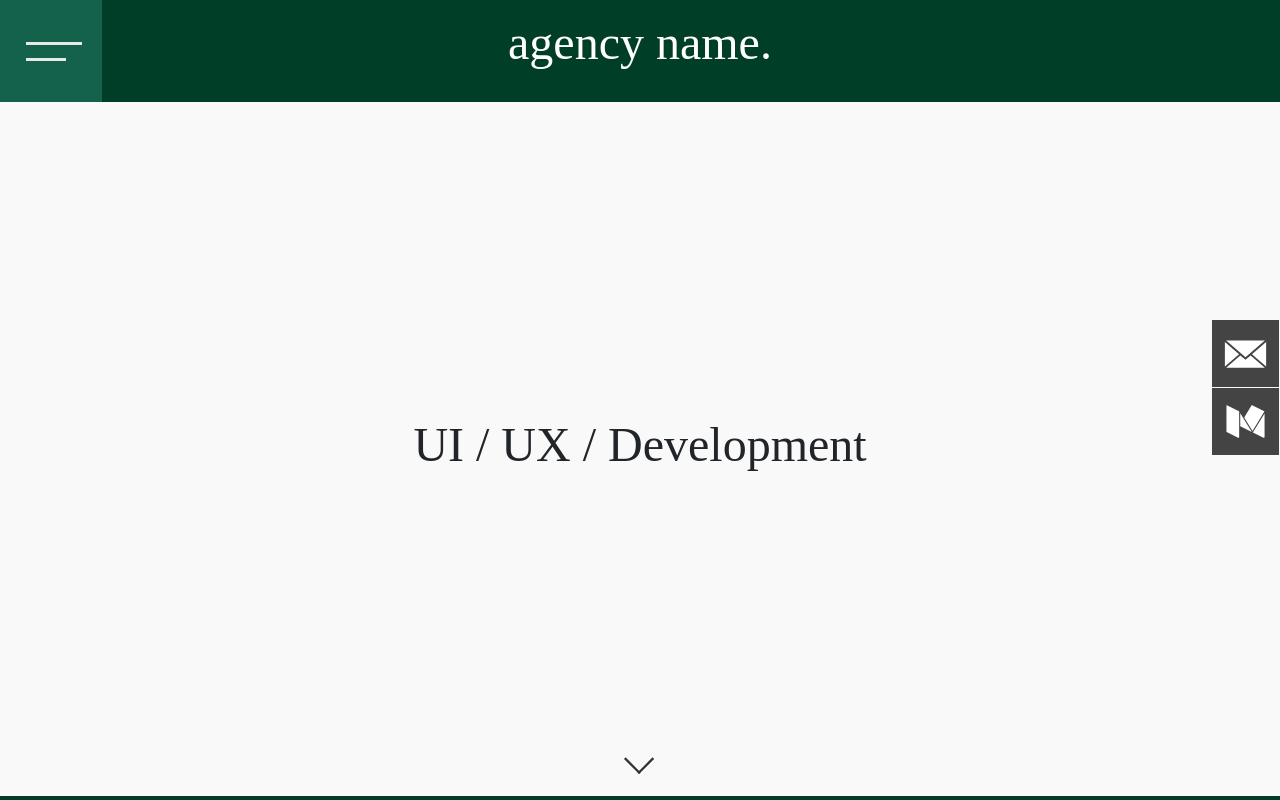
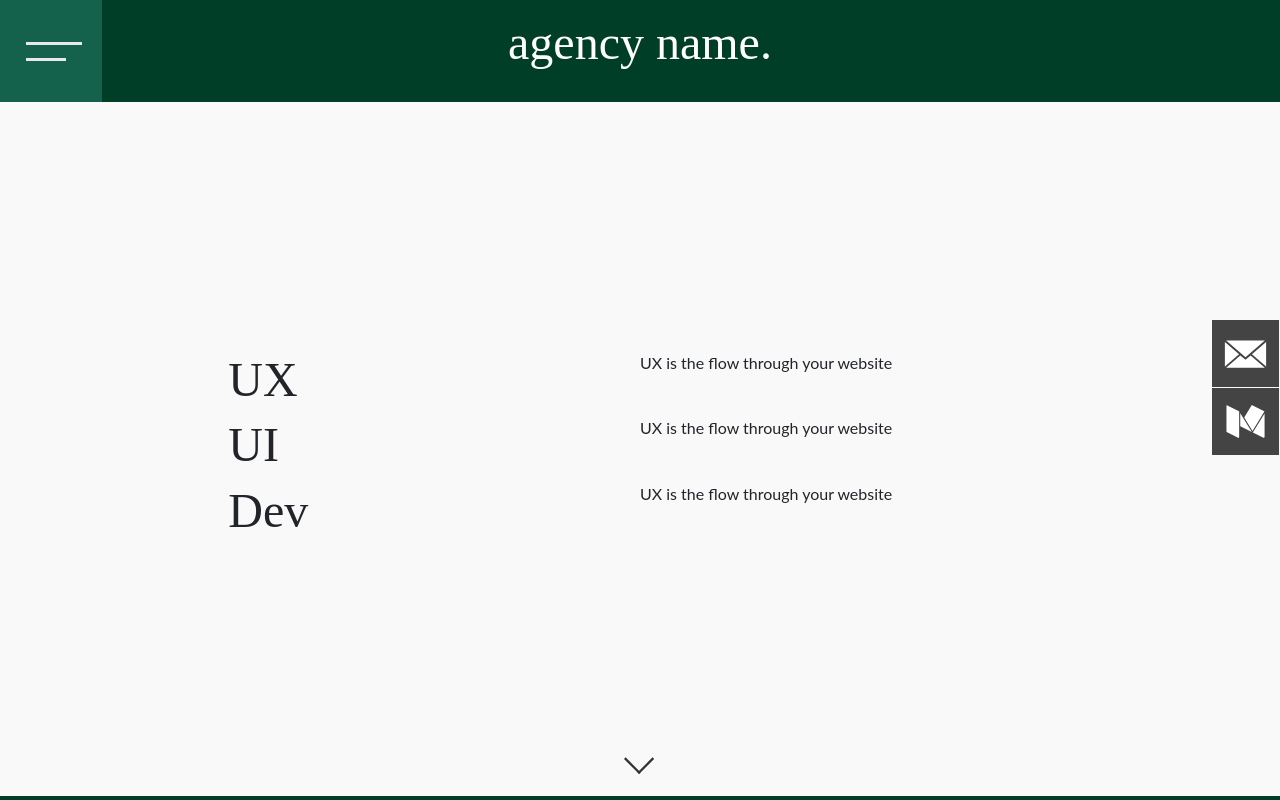
Before and after one commit to calvchum/agency-webpage, a React (Create React App) app: page / in a window 1280 px wide. Shown: the top 800 px of the page. Built offline with nearby package versions, Linux system fonts and the light colour scheme.

Commit message:
added a page loader transition and strcutured the landing page to reflect figma changes

```diff
--- a/src/components/Landing.js
+++ b/src/components/Landing.js
@@ -1,14 +1,46 @@
 import React, { Component } from 'react';
 import { Link } from 'react-router-dom';
 import { Container, Row, Col } from 'react-bootstrap';
+import Layover from './Layover';
+
 
 class Landing extends Component {
+  // Function hides the layover animation so the links on the landing page can be clicked.
+  componentDidMount() {
+    const layover = document.querySelector('.layover-wrapper');
+    setTimeout(() => layover.classList.add('hidden'), 3000);
+  }
+
   render() {
     return (
       <div>
+        <Layover/>
         <Row className="hero-wrapper">
           <Col xs="12" md={{ offset: 2, span: 8 }} className="secondary-content">
-            <h1 className="header-text">UI / UX / Development</h1>
+          <Row className="landing-term-definition">
+            <Col>
+              <h1 className="header-text">UX</h1>
+            </Col>
+            <Col>
+              <p className="body-text">UX is the flow through your website</p>
+            </Col>
+          </Row>
+          <Row className="landing-term-definition">
+            <Col>
+              <h1 className="header-text">UI</h1>
+            </Col>
+            <Col>
+              <p className="body-text">UX is the flow through your website</p>
+            </Col>
+          </Row>
+          <Row className="landing-term-definition">
+            <Col>
+              <h1 className="header-text">Dev</h1>
+            </Col>
+            <Col>
+              <p className="body-text">UX is the flow through your website</p>
+            </Col>
+          </Row>
             <a href="#secondary-wrapper" className="next-page bounce"><img src={ require('../assets/down-arrow.svg') } alt="downward point arrow"/></a>
           </Col>
         </Row>
--- /dev/null
+++ b/src/components/Layover.js
@@ -0,0 +1,16 @@
+import React, { Component } from 'react';
+import { Container, Row, Col } from 'react-bootstrap';
+
+class Layover extends Component {
+  render() {
+    return (
+    <div id="test" className="layover-wrapper">
+      <h1 className="header-text layover-text">
+        Agency Name
+      </h1>
+    </div>
+    );
+  }
+}
+
+export default Layover;
--- a/src/styles/_landing.scss
+++ b/src/styles/_landing.scss
@@ -36,6 +36,9 @@
     background: $accent;
   }
 }
+.landing-term-definition {
+  width: 100%;
+}
 
 
 
--- /dev/null
+++ b/src/styles/_layover.scss
@@ -0,0 +1,57 @@
+.layover-wrapper {
+  position: absolute;
+  top: 0;
+  opacity: 1;
+  z-index: 20;
+  height: 100vh;
+  width: 100vw;
+  background: $grey;
+  color: $main;
+  display: flex;
+  justify-content: center;
+  align-items: center;
+}
+
+.hidden {
+  visibility: hidden;
+}
+
+
+#test {
+  animation: 0.8s fadeout 2.5s forwards;
+  -moz-animation: 0.8s fadeout 2.5s forwards; /* Firefox */
+  -webkit-animation: 0.8s fadeout 2.5s forwards; /* Safari and Chrome */
+  -o-animation: 0.8s fadeout 2.5s forwards; /* Opera */
+}
+@keyframes fadeout {
+  from {
+      opacity: 1;
+  }
+  to {
+      opacity: 0;
+  }
+}
+@-moz-keyframes fadeout { /* Firefox */
+  from {
+      opacity:1;
+  }
+  to {
+      opacity:0;
+  }
+}
+@-webkit-keyframes fadeout { /* Safari and Chrome */
+  from {
+      opacity:1;
+  }
+  to {
+      opacity:0;
+  }
+}
+@-o-keyframes fadeout { /* Opera */
+  from {
+      opacity:1;
+  }
+  to {
+      opacity: 0;
+  }
+}
--- a/src/styles/style.scss
+++ b/src/styles/style.scss
@@ -27,6 +27,7 @@ $body-font: 'Lato', sans-serif;
 @import '_member.scss';
 @import '_services.scss';
 @import '_contacts.scss';
+@import '_layover.scss';
 
 
 body {
@@ -66,3 +67,5 @@ body {
     font-size: 32px;
   }
 }
+
+// Page load transition in
```
